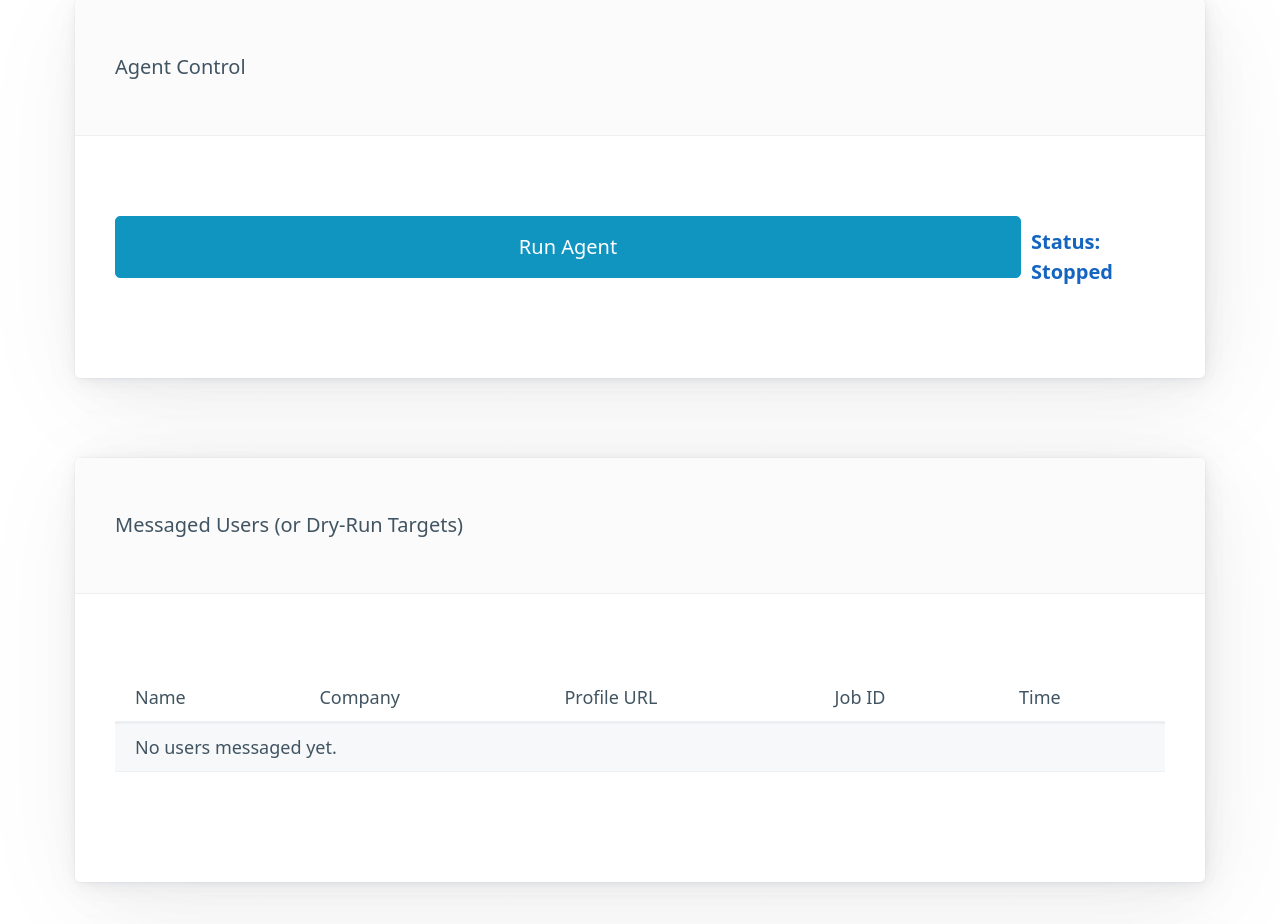
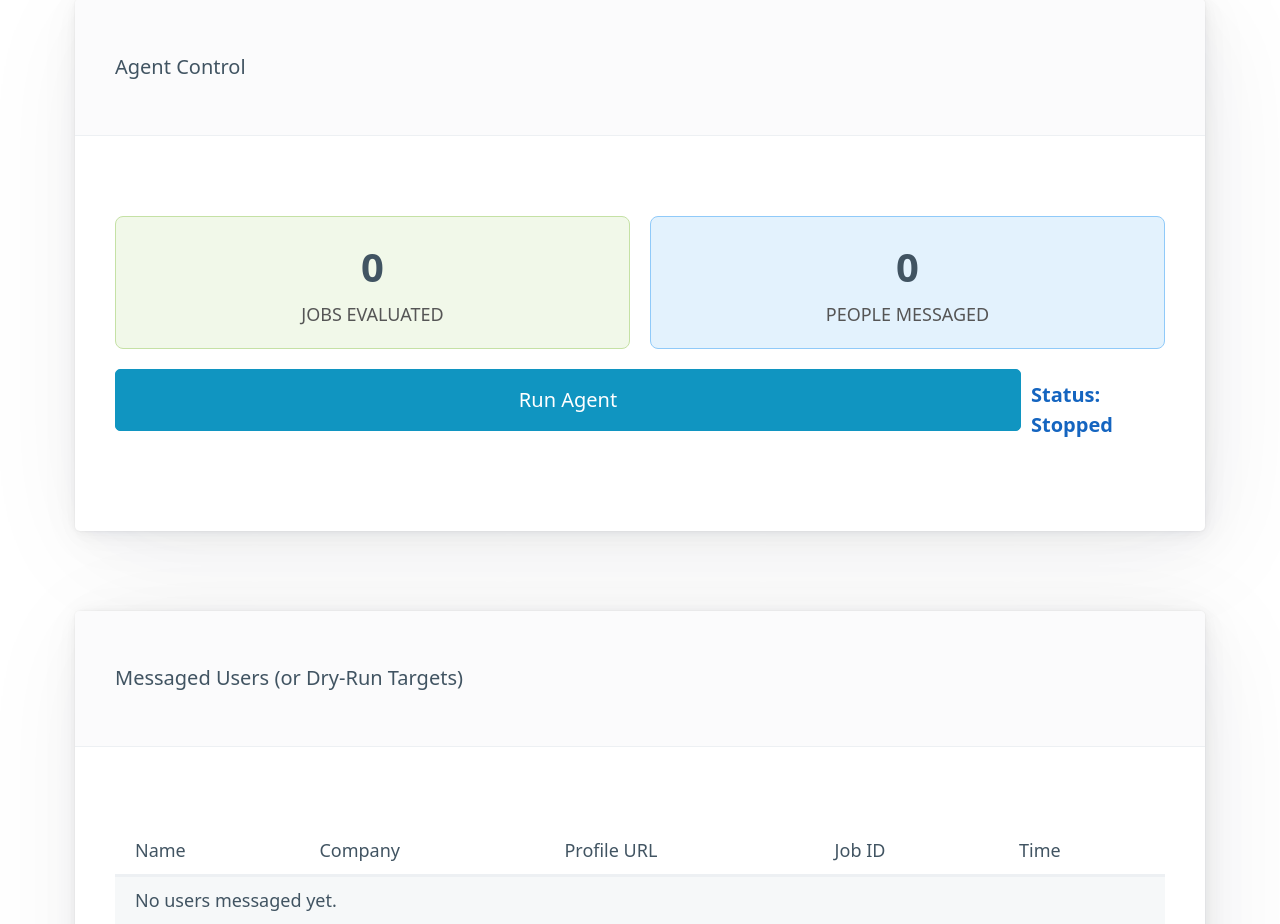
Before and after one commit to Vallabhkejgir/Job_search_c, a FastAPI app: page / in a window 1280 px wide. Shown: the part 231-1155 px from the top of the page. Run offline with FastAPI, Linux system fonts and the light colour scheme; data that the repository does not hold is empty; some libraries are stand-ins or nearby versions.

Commit message:
feat: show job and messaged users counts on dashboard, remove limits

```diff
--- a/dashboard.py
+++ b/dashboard.py
@@ -6,7 +6,7 @@ from fastapi import FastAPI, Request
 from fastapi.responses import HTMLResponse, JSONResponse
 from fastapi.templating import Jinja2Templates
 
-from dashboard_db import get_all_messaged_users, get_all_processed_jobs
+from dashboard_db import get_all_messaged_users, get_all_processed_jobs, get_job_count, get_messaged_users_count
 from database import init_db
 
 app = FastAPI(title="LinkedIn Referral Agent Dashboard")
@@ -27,6 +27,9 @@ async def read_root(request: Request):
     jobs = get_all_processed_jobs()
     users = get_all_messaged_users()
 
+    total_jobs = get_job_count()
+    total_users = get_messaged_users_count()
+
     is_running = AGENT_PROCESS is not None and AGENT_PROCESS.poll() is None
 
     return templates.TemplateResponse(
@@ -35,6 +38,8 @@ async def read_root(request: Request):
         context={
             "jobs": jobs,
             "users": users,
+            "total_jobs": total_jobs,
+            "total_users": total_users,
             "is_running": is_running
         }
     )
--- a/dashboard_db.py
+++ b/dashboard_db.py
@@ -27,3 +27,19 @@ def get_all_messaged_users() -> list[dict[str, Any]]:
     results = cursor.fetchall()
     conn.close()
     return results
+
+def get_job_count() -> int:
+    conn = sqlite3.connect(DB_NAME)
+    cursor = conn.cursor()
+    cursor.execute("SELECT COUNT(*) FROM processed_jobs")
+    result = cursor.fetchone()[0]
+    conn.close()
+    return result
+
+def get_messaged_users_count() -> int:
+    conn = sqlite3.connect(DB_NAME)
+    cursor = conn.cursor()
+    cursor.execute("SELECT COUNT(*) FROM messaged_users")
+    result = cursor.fetchone()[0]
+    conn.close()
+    return result
--- a/templates/index.html
+++ b/templates/index.html
@@ -29,6 +29,33 @@
         #status-indicator { margin-left: 10px; font-weight: bold; }
         .status-running { color: #f57f17; }
         .status-stopped { color: #1565c0; }
+        .stats-container {
+            display: flex;
+            gap: 1rem;
+            margin-bottom: 1rem;
+        }
+        .stat-card {
+            background-color: #f1f8e9;
+            padding: 1rem 1.5rem;
+            border-radius: 8px;
+            border: 1px solid #c5e1a5;
+            text-align: center;
+            flex: 1;
+        }
+        .stat-card.users-stat {
+            background-color: #e3f2fd;
+            border: 1px solid #90caf9;
+        }
+        .stat-value {
+            font-size: 2rem;
+            font-weight: bold;
+            margin-bottom: 0.2rem;
+        }
+        .stat-label {
+            font-size: 0.9rem;
+            color: #555;
+            text-transform: uppercase;
+        }
     </style>
 </head>
 <body>
@@ -42,7 +69,19 @@
         <section id="controls" style="margin-bottom: 2rem;">
             <article>
                 <header>Agent Control</header>
-                <div style="display: flex; align-items: center;">
+
+                <div class="stats-container">
+                    <div class="stat-card">
+                        <div class="stat-value">{{ total_jobs }}</div>
+                        <div class="stat-label">Jobs Evaluated</div>
+                    </div>
+                    <div class="stat-card users-stat">
+                        <div class="stat-value">{{ total_users }}</div>
+                        <div class="stat-label">People Messaged</div>
+                    </div>
+                </div>
+
+                <div style="display: flex; align-items: center; margin-top: 1rem;">
                     <button
                         hx-post="/api/run"
                         hx-swap="none"
```
Also changed, not shown: config.py (+4 -3 lines).
